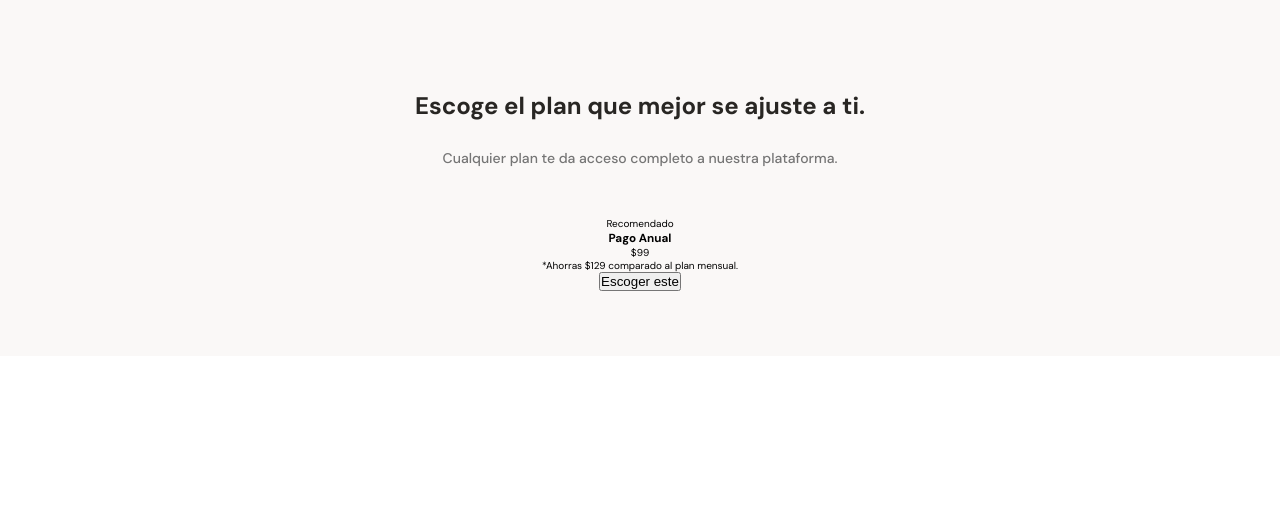
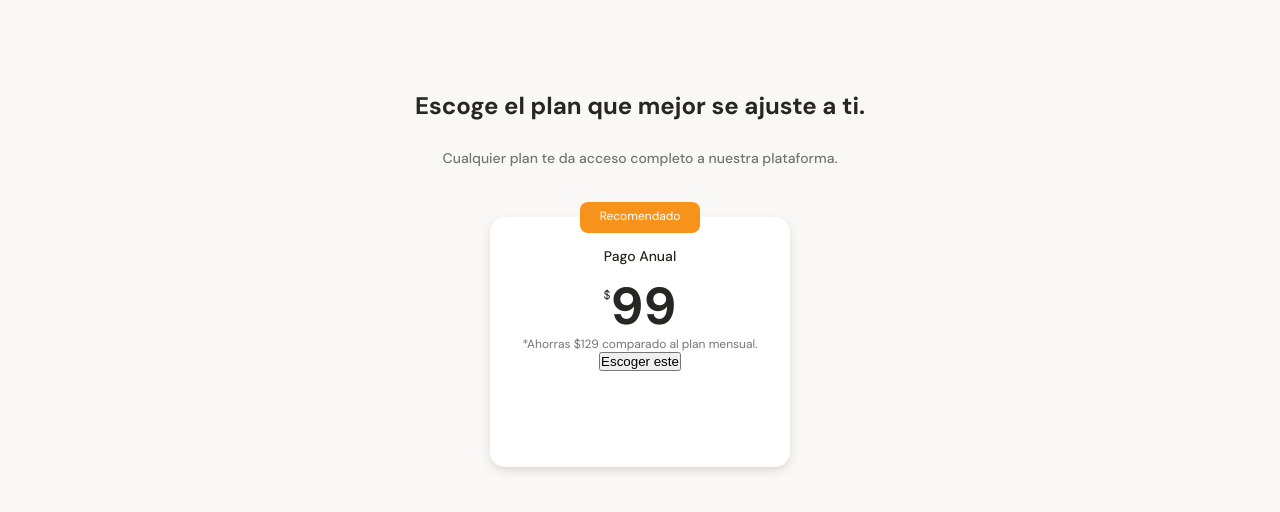
Before and after one commit to camilogarcesv/Batatabit, a plain HTML site: page index.html in a window 1280 px wide. Shown: the part 2772-3284 px from the top of the page. Before the commit the page ends 3128 px from the top, so only its background shows below. Drawn offline with Linux system fonts and the light colour scheme.

Commit message:
Estilos parciales en la sección planes

```diff
--- a/index.html
+++ b/index.html
@@ -128,12 +128,12 @@
             </div>
             <section class="plans-container--slider">
                 <article class="plans-container--card">
-                    <p>Recomendado</p>
-                    <div>
-                        <h3>Pago Anual</h3>
-                        <p><span>$</span>99</p>
-                        <p>*Ahorras $129 comparado al plan mensual.</p>
-                        <button>Escoger este <span></span></button>
+                    <p class="recomended">Recomendado</p>
+                    <div class="plan-info-container">
+                        <h3 class="plan-card--title">Pago Anual</h3>
+                        <p class="plan-card--price"><span>$</span>99</p>
+                        <p class="plan-card--saving">*Ahorras $129 comparado al plan mensual.</p>
+                        <button class="plan-card--ca">Escoger este <span></span></button>
                     </div>
                 </article>
             </section>
--- a/styles.css
+++ b/styles.css
@@ -437,3 +437,56 @@ main {
     line-height: 1.8rem;
     color: #757575;
 }
+
+.plans-container--card {
+    position: relative;
+    width: 70%;
+    min-width: 230px;
+    max-width: 300px;
+    height: 250px;
+    margin: 50px auto 0;
+    padding: 0 15px;
+    background-color: var(--just-white);
+    border-radius: 15px;
+    box-shadow: 0 4px 8px rgba(89, 73, 30, 0.16);
+}
+
+.recomended {
+    position: absolute;
+    width: 120px;
+    height: 31px;
+    padding: 6px;
+    top: -15px;
+    left: calc(50% - 60px);
+    font-size: 1.2rem;
+    background-color: var(--bitcoin-orange);
+    border-radius: 8px;
+    color: var(--just-white);
+}
+
+.plan-card--title {
+    padding-top: 30px;
+    font-size: 1.4rem;
+    font-weight: 500;
+    line-height: 1.8rem;
+    color: var(--black);
+}
+
+.plan-card--price {
+    padding: 5px 0;
+    font-size: 5.2rem;
+    font-weight: bold;
+    line-height: 5rem;
+    color: var(--black);
+}
+
+.plan-card--price span {
+    font-size: 1.2rem;
+    font-weight: 300;
+    vertical-align: 25px;
+}
+
+.plan-card--saving {
+    font-size: 1.2rem;
+    color: #757575;
+}
```
